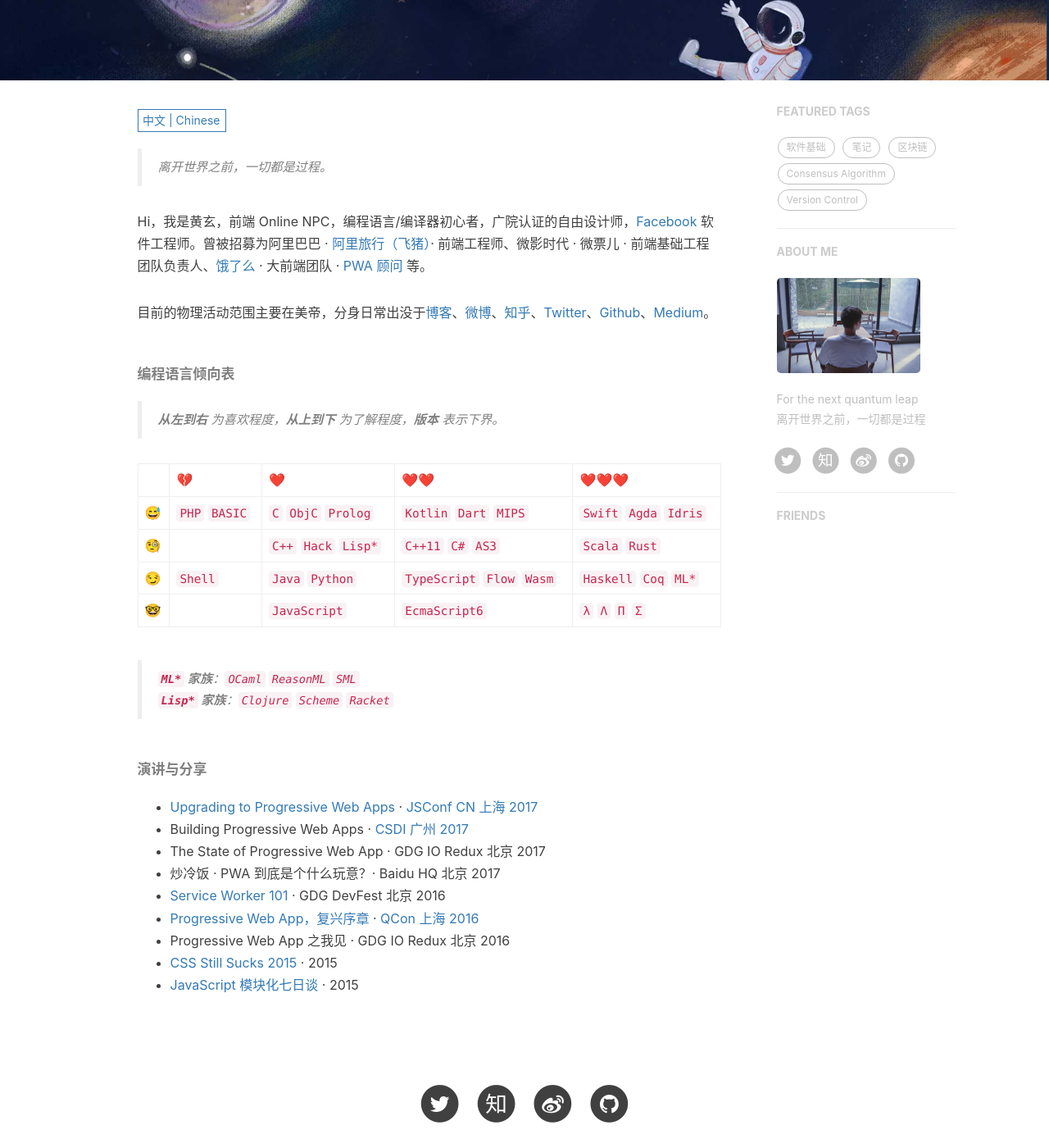
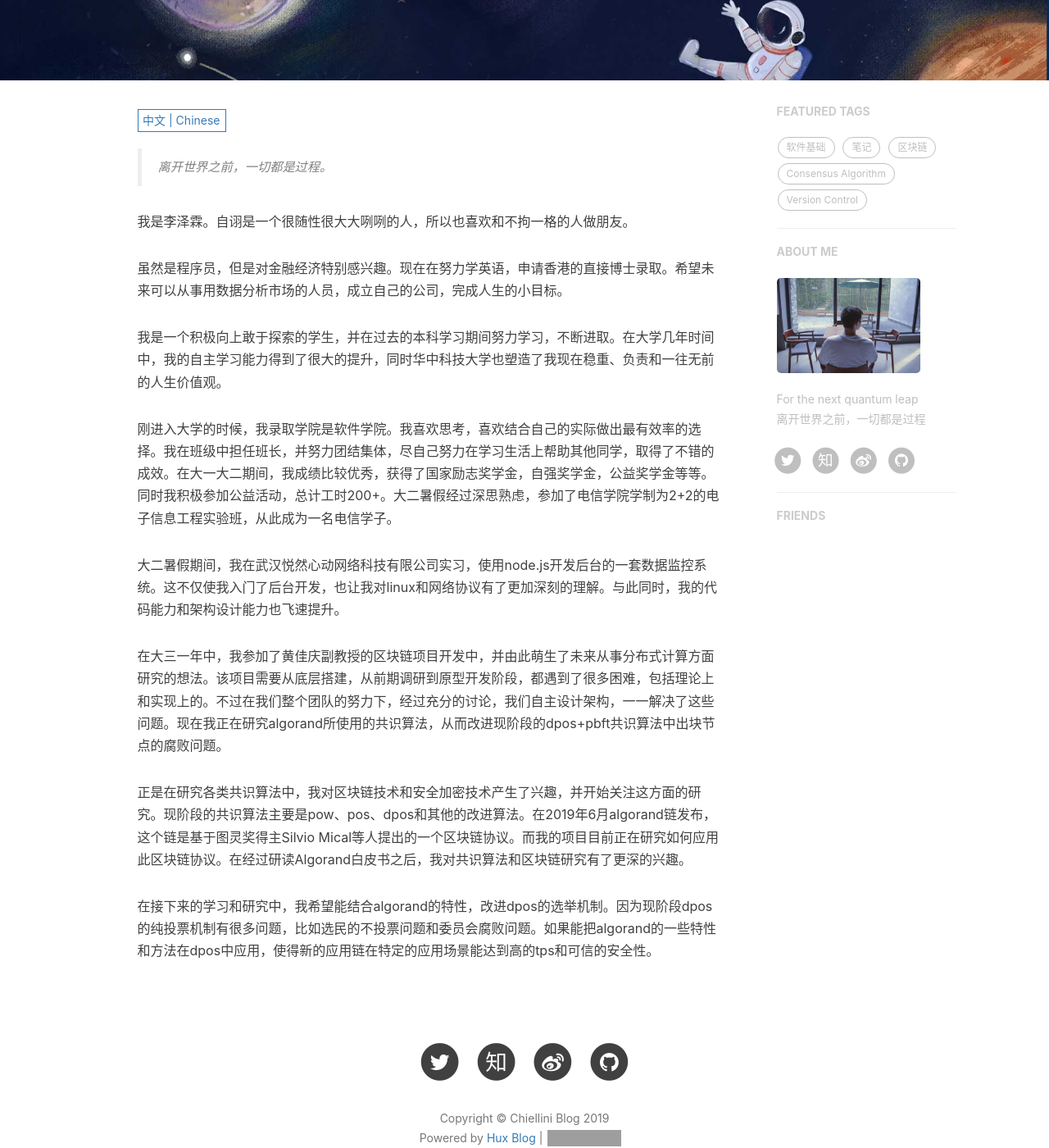
Before and after one commit to chiellini/chiellini.github.io, a Jekyll site: the page built from about.html, in a window 1280 px wide and 1400 px high, scrolled down 320 px. Shown: the whole window at 82% size. Built offline with Jekyll 4.4.1, drawn with Linux system fonts in a browser that asks for light colours; nearby versions of some CDN libraries; comment, search, counter and statistics services are not loaded; grey boxes are pictures that could not be loaded.

Commit message:
change catalog

```diff
--- a/_includes/about/en.md
+++ b/_includes/about/en.md
@@ -1,43 +1,15 @@
 > Your time is limited, so don’t waste it living someone else’s life.
 
-Hi, I am _@huxpro_ (Huang, Xuan), a will-be [Facebook](https://www.facebook.com/) software engineer and a professed UI/motion designer. My interests range from programming languages, compiler construction, web/app development, human computer interaction and developer infra. In the past, I worked on [Alitrip (Fliggy)](https://www.alitrip.com/) mobile/web at [Alibaba Group](https://en.wikipedia.org/wiki/Alibaba_Group), found and lead front-end infrastructure team at unicorn startup [Beijing Weiying (WePiao)](https://www.crunchbase.com/organization/beijing-weiying-technology), and helped [Ele.me](https://en.wikipedia.org/wiki/Ele.me) upgrading their mobile site into [the first influential progressive web app in China](https://medium.com/elemefe/upgrading-ele-me-to-progressive-web-app-2a446832e509).
+I am Li Zelin. I major in electronic information and communication college of Huazhong University of Science and Technology. I also get second financial degree from economic college of HUST(Huazhong University of Science and Technology).
 
-I studied BA, Digital Media Art at [Communication University of China](https://en.wikipedia.org/wiki/Communication_University_of_China) and MS, Computer Science at [Rochester Institute of Technology](https://en.wikipedia.org/wiki/Rochester_Institute_of_Technology).
+My name is Li Zelin, an undergraduate in Huazhong University of Science and Technology. I am a thinker and always contemplate about making the best of every decision in all different situations. As a student of curiosity, I am interested in exploring the laws and rules about how things functions. With hard work and persistence in the past undergraduate years, I made some progress in both studying and personality improvement, especially the enhancement in self-learning ability. At the same time, Huazhong University of Science and Technology has also shaped my life values of being modest, responsible and indestructible.
 
+When I first entered HUST, I majored in School of Software Engineering. As the monitor in my class, I worked hard to unite the group and do my best to help other students in living and studying and am pleased that everything turns out fine. During freshman and sophomore years, my good grades earned me some scholarships and honors, such as National Encouragement Scholarship, Excellent League Member, Social Public Welfare Scholarship, etc.. At the same time, I actively participated in public welfare activities, with a total volunteering of 200+ hours. After my sophomore summer vacation, I joined the Electronic Information Engineering Experimental Class with 2+2 academic degree in the EIC(Electronic and Information College). Hence, I became a student of Electronic and Information College and left my original department.
 
-##### My Programming Languages Spectrum
+During my sophomore summer vacation, I conducted an internship at Wuhan Pinssible Network Technology Co., Ltd., in which I use node.js to develop a set of background data monitoring system. This not only get me started in background development, also a deeper understanding of Linux and network protocols and great interests about it has had in my mind. At the same time, my coding ability and architecture designing ability have also increased rapidly.
 
-> __Left-right__ is how much I prefer it.  __Top-down__ is how much I know it. __Versions__ are lower bounds.
+In junior year, I was a part of a blockchain project guided by Associate Professor Huang Jiaqing which led to the idea of me getting further education on distributed computing in the future. The project was built from nothing, from previous researches to prototype development, my team encountered a lot of difficulties, both theoretically and in terms of application. Still, with thorough discussion of our entire team, we have independently designed the architecture and solved these problems one by one. Now I am studying the consensus algorithm used by ALGORAND to address the unsafe factors of our blockchain which currently uses the DPOS+PBFT consensus algorithm.
 
-|     | 💔️           | ❤️ ️                 | ❤️❤️ ️                     | ❤️❤️❤️ ️               |
-| --- | ------------- | -------------------- | -------------------------- | ---------------------- |
-| 😅  | `PHP` `BASIC` | `C` `ObjC` `Prolog`  | `Kotlin` `Dart` `MIPS`     | `Swift` `Agda` `Idris` |
-| 🧐  |               | `C++` `Hack` `Lisp*` | `C++11` `C#` `AS3`         | `Scala` `Rust`         |
-| 😏  | `Shell`       | `Java` `Python`      | `TypeScript` `Flow` `Wasm` | `Haskell` `Coq` `ML*`  |
-| 🤓  |               | `JavaScript`         | `EcmaScript6`              | `λ` `Λ` `Π` `Σ`        |
+It is during the study of diverse consensus algorithms that interests in blockchain technology and secure encryption technology starts to grow and I have begun to pay attention to this field. The current consensus algorithms are mainly POW, POS, DPOS and other improved algorithms based on them. In June 2019, the ALGORAND chain was released, which is built upon a pure proof-of-stake protocol proposed by Turing Award winner Silvio Mical et al. And my project is currently researching on how to apply this protocol on our own project. After studying the ALGORAND white paper, I am more confident and determined in doing consensus algorithms and blockchain researches.
 
-> __`ML*`__: `OCaml` `ReasonML` `Standard ML` (`F#`)
-> __`Lisp*`__: `Clojure` `Scheme` `Racket`
-
-
-##### Talks
-
-- [Upgrading to Progressive Web Apps][9] · [JSConf China Shanghai 2017](http://2017.jsconf.cn/)
-- Building Progressive Web Apps · [CSDI Guangzhou 2017](http://www.csdisummit.com/)
-- The State of Progressive Web App · GDG IO Redux Beijing 2017
-- PWA Rehashing · Baidu HQ Beijing 2017
-- [Service Worker 101][5] · GDG DevFest Beijing 2016
-- [Progressive Web Apps][4] · QCon Shanghai 2016
-- Progressive Web App in my POV · GDG IO Redux Beijing 2016
-- [CSS Still Sucks 2015][2] · 2015
-- [JavaScript Modularization Journey][1] · 2015
-
-[1]: //huangxuan.me/2015/07/09/js-module-7day/
-[2]: //huangxuan.me/2015/12/28/css-sucks-2015/
-[3]: //huangxuan.me/2016/06/05/pwa-in-my-pov/
-[4]: //huangxuan.me/2016/10/20/pwa-qcon2016/
-[5]: //huangxuan.me/2016/11/20/sw-101-gdgdf/
-[6]: https://yanshuo.io/assets/player/?deck=58ac8598b123db0067292f92 "PWA Rehashing"
-[7]: https://yanshuo.io/assets/player/?deck=593ad6fbfe88c2006a0a0d6d "The State of PWA"
-[8]: https://yanshuo.io/assets/player/?deck=594d673d570c357d0698a950 "Building PWA"
-[9]: //huangxuan.me/jsconfcn2017/
+In the following months, I hope to improve our project of electoral mechanism of DPOS by combining the characteristics of ALGORAND since the current pure voting mechanism of DPOS has some problems like the voters’ non-voting issue and committee’s corruption. Therefore, if some features and encryption or ranking methods of ALGORAND can be applied in DPOS, our new chain can achieve higher TPS and more trusted security in specific application scenarios.
--- a/_includes/about/zh.md
+++ b/_includes/about/zh.md
@@ -1,43 +1,18 @@
 > 离开世界之前，一切都是过程。
 
-Hi，我是黄玄，前端 Online NPC，编程语言/编译器初心者，广院认证的自由设计师，[Facebook](https://www.facebook.com/) 软件工程师。曾被招募为阿里巴巴 · [阿里旅行（飞猪）](http://alitrip.com)· 前端工程师、微影时代 · 微票儿 · 前端基础工程团队负责人、[饿了么](https://ele.me/) · 大前端团队 · [PWA 顾问](https://medium.com/elemefe/upgrading-ele-me-to-progressive-web-app-2a446832e509) 等。
 
-目前的物理活动范围主要在美帝，分身日常出没于[博客](https://huangxuan.me)、[微博](https://weibo.com/huxpro)、[知乎](https://www.zhihu.com/people/huxpro/pins/posts)、[Twitter](https://twitter.com/Huxpro/)、[Github](https://github.com/huxpro)、[Medium](https://medium.com/@Huxpro)。
+我是李泽霖。自诩是一个很随性很大大咧咧的人，所以也喜欢和不拘一格的人做朋友。
 
+虽然是程序员，但是对金融经济特别感兴趣。现在在努力学英语，申请香港的直接博士录取。希望未来可以从事用数据分析市场的人员，成立自己的公司，完成人生的小目标。
 
-##### 编程语言倾向表
+我是一个积极向上敢于探索的学生，并在过去的本科学习期间努力学习，不断进取。在大学几年时间中，我的自主学习能力得到了很大的提升，同时华中科技大学也塑造了我现在稳重、负责和一往无前的人生价值观。
 
-> __从左到右__ 为喜欢程度，__从上到下__ 为了解程度，__版本__ 表示下界。
+刚进入大学的时候，我录取学院是软件学院。我喜欢思考，喜欢结合自己的实际做出最有效率的选择。我在班级中担任班长，并努力团结集体，尽自己努力在学习生活上帮助其他同学，取得了不错的成效。在大一大二期间，我成绩比较优秀，获得了国家励志奖学金，自强奖学金，公益奖学金等等。同时我积极参加公益活动，总计工时200+。大二暑假经过深思熟虑，参加了电信学院学制为2+2的电子信息工程实验班，从此成为一名电信学子。
 
-|     | 💔️           | ❤️ ️                 | ❤️❤️ ️                     | ❤️❤️❤️ ️               |
-| --- | ------------- | -------------------- | -------------------------- | ---------------------- |
-| 😅  | `PHP` `BASIC` | `C` `ObjC` `Prolog`  | `Kotlin` `Dart` `MIPS`     | `Swift` `Agda` `Idris` |
-| 🧐  |               | `C++` `Hack` `Lisp*` | `C++11` `C#` `AS3`         | `Scala` `Rust`         |
-| 😏  | `Shell`       | `Java` `Python`      | `TypeScript` `Flow` `Wasm` | `Haskell` `Coq` `ML*`  |
-| 🤓  |               | `JavaScript`         | `EcmaScript6`              | `λ` `Λ` `Π` `Σ`        |
+大二暑假期间，我在武汉悦然心动网络科技有限公司实习，使用node.js开发后台的一套数据监控系统。这不仅使我入门了后台开发，也让我对linux和网络协议有了更加深刻的理解。与此同时，我的代码能力和架构设计能力也飞速提升。
 
-> __`ML*` 家族__：`OCaml` `ReasonML` `SML`
-> __`Lisp*` 家族__：`Clojure` `Scheme` `Racket`
+在大三一年中，我参加了黄佳庆副教授的区块链项目开发中，并由此萌生了未来从事分布式计算方面研究的想法。该项目需要从底层搭建，从前期调研到原型开发阶段，都遇到了很多困难，包括理论上和实现上的。不过在我们整个团队的努力下，经过充分的讨论，我们自主设计架构，一一解决了这些问题。现在我正在研究algorand所使用的共识算法，从而改进现阶段的dpos+pbft共识算法中出块节点的腐败问题。
 
+正是在研究各类共识算法中，我对区块链技术和安全加密技术产生了兴趣，并开始关注这方面的研究。现阶段的共识算法主要是pow、pos、dpos和其他的改进算法。在2019年6月algorand链发布，这个链是基于图灵奖得主Silvio Mical等人提出的一个区块链协议。而我的项目目前正在研究如何应用此区块链协议。在经过研读Algorand白皮书之后，我对共识算法和区块链研究有了更深的兴趣。
 
-##### 演讲与分享
-
-- [Upgrading to Progressive Web Apps][9] · [JSConf CN 上海 2017](http://2017.jsconf.cn/)
-- Building Progressive Web Apps · [CSDI 广州 2017](http://www.csdisummit.com/)
-- The State of Progressive Web App · GDG IO Redux 北京 2017
-- 炒冷饭 · PWA 到底是个什么玩意？· Baidu HQ 北京 2017
-- [Service Worker 101][5] · GDG DevFest 北京 2016
-- [Progressive Web App，复兴序章][4] · [QCon 上海 2016](http://2016.qconshanghai.com/presentation/3111)
-- Progressive Web App 之我见 · GDG IO Redux 北京 2016
-- [CSS Still Sucks 2015][2] · 2015
-- [JavaScript 模块化七日谈][1] · 2015
-
-[1]: //huangxuan.me/2015/07/09/js-module-7day/
-[2]: //huangxuan.me/2015/12/28/css-sucks-2015/
-[3]: //huangxuan.me/2016/06/05/pwa-in-my-pov/
-[4]: //huangxuan.me/2016/10/20/pwa-qcon2016/
-[5]: //huangxuan.me/2016/11/20/sw-101-gdgdf/
-[6]: https://yanshuo.io/assets/player/?deck=58ac8598b123db0067292f92 "PWA Rehashing"
-[7]: https://yanshuo.io/assets/player/?deck=593ad6fbfe88c2006a0a0d6d "The State of PWA"
-[8]: https://yanshuo.io/assets/player/?deck=594d673d570c357d0698a950 "Building PWA"
-[9]: //huangxuan.me/jsconfcn2017/
+在接下来的学习和研究中，我希望能结合algorand的特性，改进dpos的选举机制。因为现阶段dpos的纯投票机制有很多问题，比如选民的不投票问题和委员会腐败问题。如果能把algorand的一些特性和方法在dpos中应用，使得新的应用链在特定的应用场景能达到高的tps和可信的安全性。
```
Also changed, not shown: _posts/2019-04-20-sf-plf-01-git_theory.markdown (+13 -13 lines).
